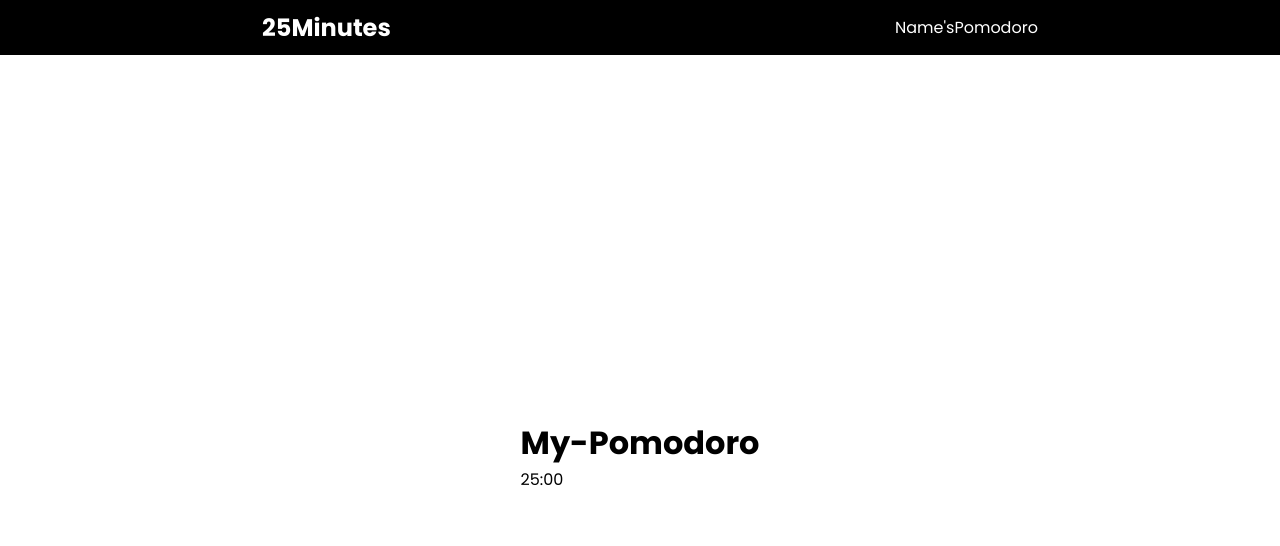
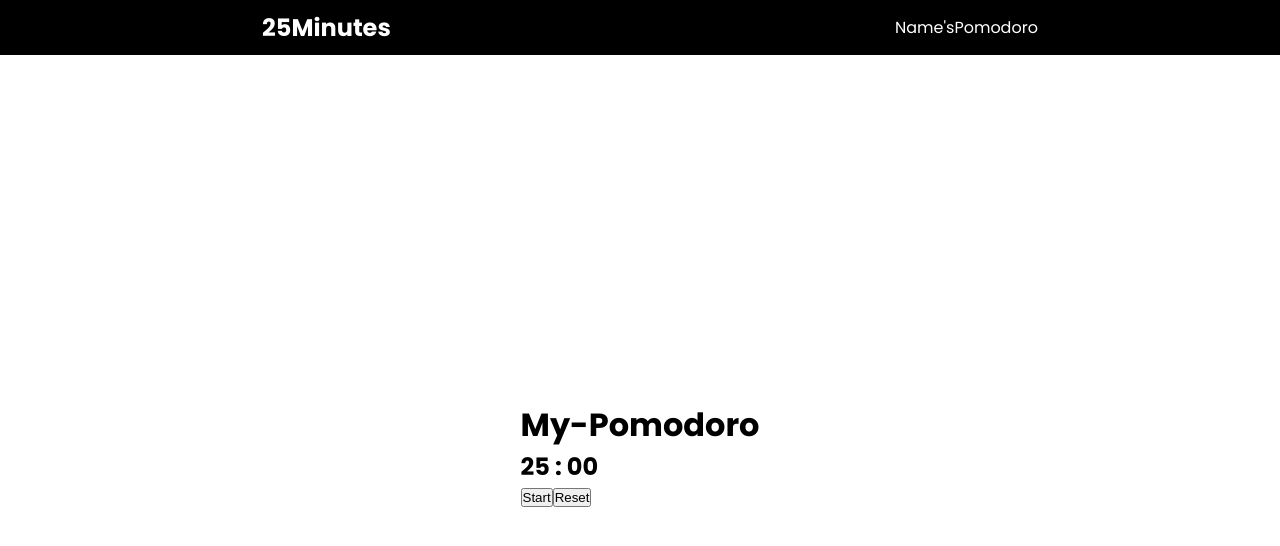
Before and after one commit to shardulkulk297/My-Pomodoro, a React (Vite) app: page / in a window 1280 px wide. Shown: the top 546 px of the page. Built offline with nearby package versions, Linux system fonts and the light colour scheme.

Commit message:
Learned about padstart, successfully added the timer with the start stop and reset buttons of 25 minutes

```diff
--- a/src/App.css
+++ b/src/App.css
@@ -18,7 +18,6 @@ nav{
     display: flex;
     justify-content: space-around;
     align-items: center;
-
     width: 100%;
     background-color: black;
     color: white;
--- a/src/App.jsx
+++ b/src/App.jsx
@@ -1,7 +1,7 @@
 import './App.css'
 import {Routes, Route} from 'react-router-dom';
 import Timer from './components/Timer';
-import Layout from './components/Layout';
+
 function App() {
 
 
--- a/src/components/Timer.jsx
+++ b/src/components/Timer.jsx
@@ -1,13 +1,59 @@
-import React from 'react'
+import React, { useEffect, useState } from 'react'
 import Navbar from './Navbar'
 const Timer = () => {
+
+    const [timeLeft, settimeLeft] = useState(1500);
+    const [isRunning, setisRunning] = useState(false);
+
+    useEffect(()=>{
+
+        if(!isRunning) return;
+
+        const interval = setInterval(()=>{
+            settimeLeft((prevTime)=> {
+                if(prevTime <= 1)
+                {
+                    setisRunning(false);
+                    alert('Time is up');
+                    return 0;
+                }
+                return prevTime - 1;
+            })
+        }, 1000)
+
+        return ()=> clearInterval(interval);
+
+
+
+    }, [isRunning])
+
+    const toggleTimer = ()=> setisRunning(!isRunning)
+
+    const formatTime = (sec)=>{
+
+        const mins = Math.floor(sec / 60).toString().padStart(2, '0');
+        const secs = Math.floor(sec % 60).toString().padStart(2, '0');
+
+        return `${mins} : ${secs}`;
+
+
+
+    }
+
+    const resetTimer = ()=>{
+        setisRunning(false);
+        settimeLeft(1500);
+    }
+
     return (
         <div>
             <Navbar/>
             <main className='container'>
                 <div className="timer">
                     <h1>My-Pomodoro</h1>
-                    <p>25:00</p>
+                    <h2>{formatTime(timeLeft)}</h2>
+                    <button onClick={toggleTimer}>{isRunning ? 'Stop' : 'Start'}</button>
+                    <button onClick={resetTimer}>Reset</button>
                 </div>
 
             </main>
```
